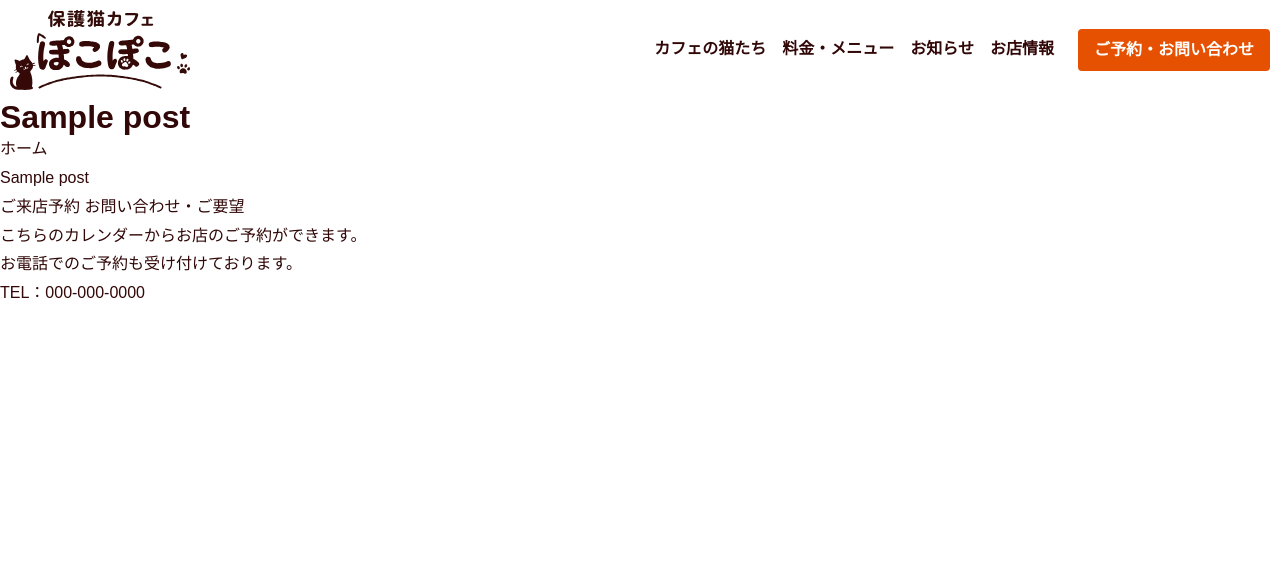
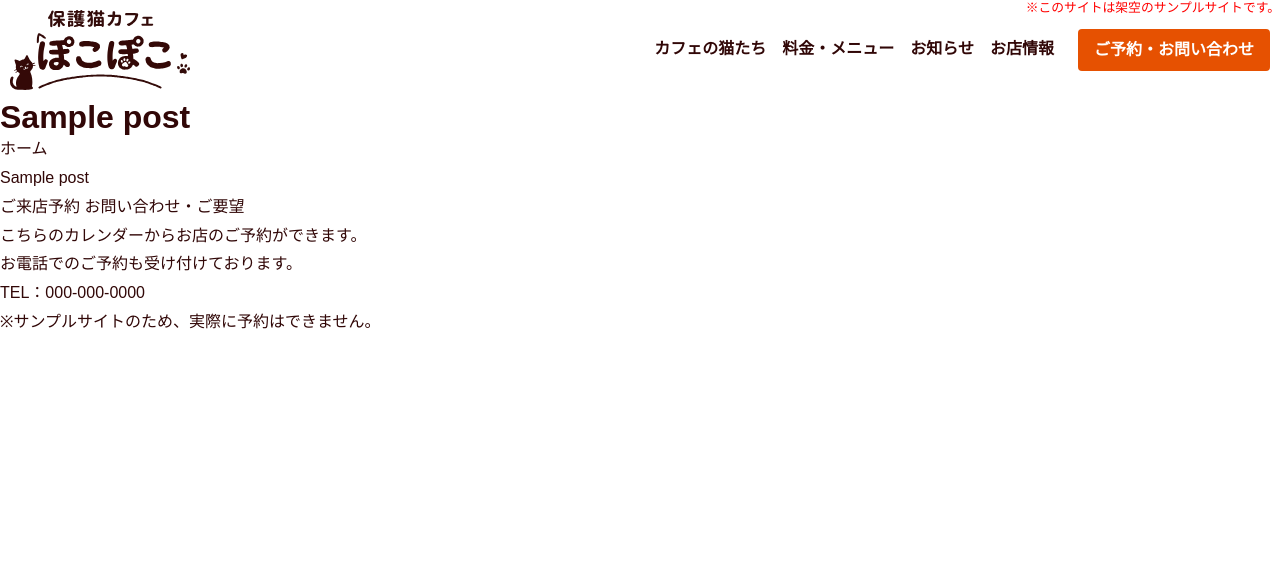
Before and after one commit to web-ya-bunbun/pokopoko-wp, a WordPress theme: the page made by page-contact.php in a window 1280 px wide. Shown: the top 577 px of the page. Run offline with PHP 8.4 and a stand-in for WordPress, Linux system fonts and the light colour scheme; the site name, menu and one post (Sample post) are stand-ins, and other content is empty; style sheets or scripts are compiled from the project's sources; some libraries are stand-ins or nearby versions; some web fonts are replaced.

Commit message:
add notices

```diff
--- a/header.php
+++ b/header.php
@@ -78,15 +78,5 @@
         <?php endforeach; ?>
       </ul>
     </nav>
-    <!-- <nav class="gnav">
-      <ul class="gnavList">
-        <li class="gnavItem"><a href="<?php echo esc_url(get_post_type_archive_link('cats')); ?>">カフェの猫たち</a></li>
-        <li class="gnavItem"><a href="<?php echo esc_url(home_url('/menu/')); ?>">料金・メニュー</a></li>
-        <li class="gnavItem"><a href="<?php echo esc_url(home_url('/news/')); ?>">お知らせ</a></li>
-        <li class="gnavItem"><a href="<?php echo esc_url(home_url('/info/')); ?>">お店情報</a></li>
-        <li class="gnavItem">
-          <a href="<?php echo esc_url(home_url('/contact/')); ?>" class="gnavItem__btn btn">ご予約・お問い合わせ</a>
-        </li>
-      </ul>
-    </nav> -->
+    <div class="siteAttention">※このサイトは架空のサンプルサイトです。</div>
   </header>
--- a/page-contact.php
+++ b/page-contact.php
@@ -13,11 +13,11 @@ get_header();
         </div>
         <div class="contactTab">
           <div class="contactTab__panel js-tab-panel" id="panel-reservation" role="tabpanel" aria-labelledby="tabBtn-reservation" tabindex="0">
-            <p class="contactTab__txt">こちらのカレンダーからお店のご予約ができます。<br>お電話でのご予約も受け付けております。<br>TEL：000-000-0000</p>
+            <p class="contactTab__txt">こちらのカレンダーからお店のご予約ができます。<br>お電話でのご予約も受け付けております。<br>TEL：000-000-0000<br>※サンプルサイトのため、実際に予約はできません。</p>
             <?php echo apply_shortcodes('[booking_package id=3]'); ?>
           </div>
           <div class="contactTab__panel js-tab-panel" id="panel-contact" role="tabpanel" aria-labelledby="tabBtn-contact" tabindex="0" hidden>
-            <p class="contactTab__txt">当カフェに関するご質問、ご要望などお気軽にお問い合わせください。</p>
+            <p class="contactTab__txt">当カフェに関するご質問、ご要望などお気軽にお問い合わせください。<br>※サンプルサイトのため、実際にお問い合わせは出来ません。</p>
             <?php echo apply_shortcodes('[contact-form-7 id="5557484" title="コンタクトフォーム 1"]'); ?>
           </div>
         </div>
--- a/src/_module.scss
+++ b/src/_module.scss
@@ -327,3 +327,12 @@
 .grecaptcha-badge {
   visibility: hidden;
 }
+
+.siteAttention {
+  position: absolute;
+  top: 0;
+  right: 0;
+  color: $red;
+  font-size: 0.8rem;
+  line-height: $titleLineHeight;
+}
```
